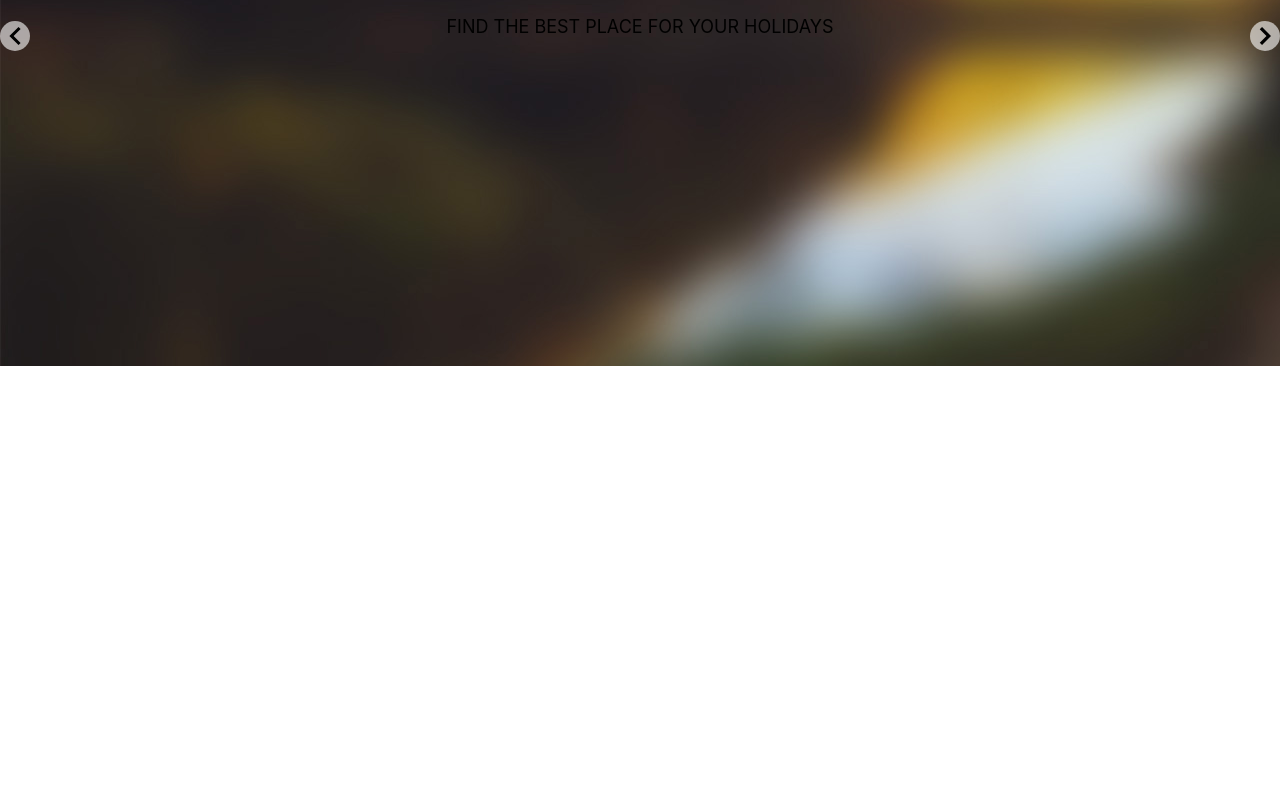
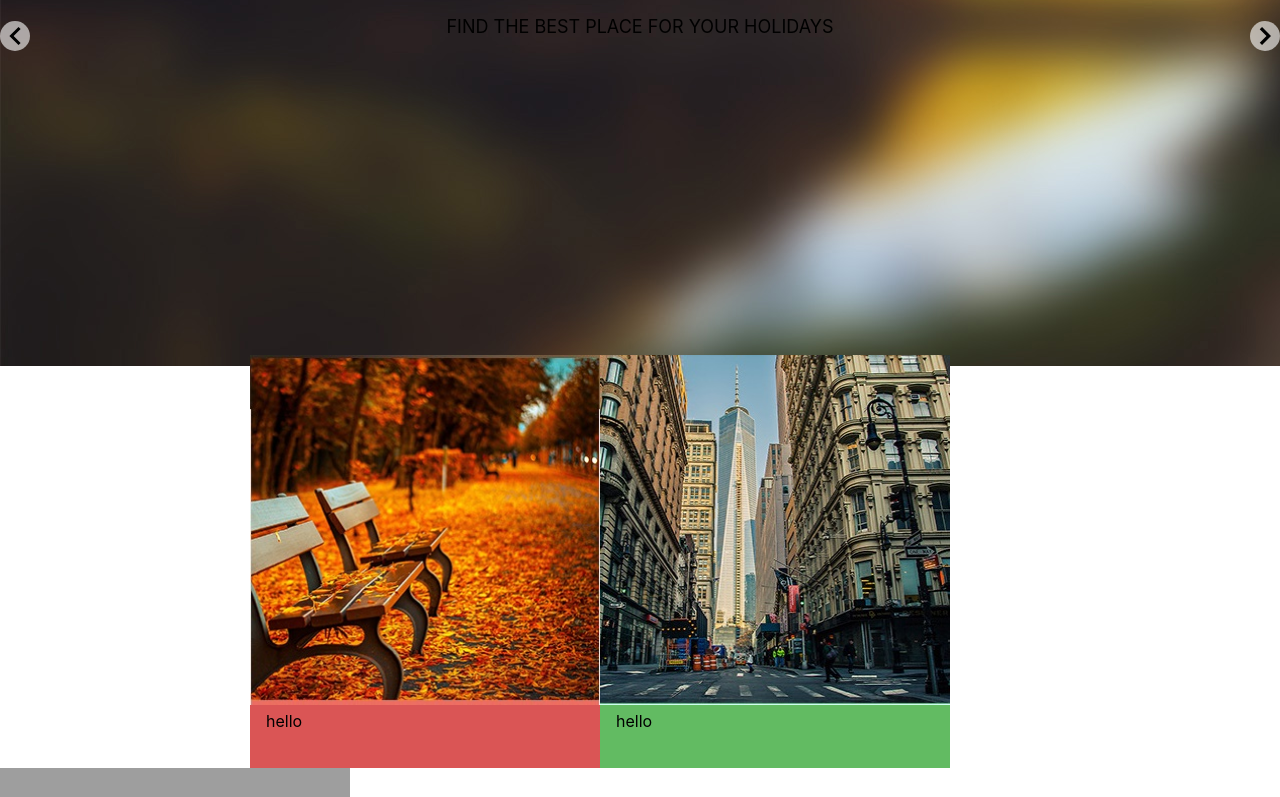
Before and after one commit to AntCon97/travel, a React (Create React App) app: page / in a window 1280 px wide. Shown: the part 369-1166 px from the top of the page. Before the commit the page ends 800 px from the top, so only its background shows below. Built offline with nearby package versions, Linux system fonts and the light colour scheme; grey boxes are pictures that could not be loaded.

Commit message:
cards set up

```diff
--- a/src/component/slideshow/slideshow.jsx
+++ b/src/component/slideshow/slideshow.jsx
@@ -8,7 +8,7 @@ import pic3 from './../../assets/banner-3.jpg';
 
 const Slideshow = () => {
   return (
-    <div>
+    <div className='under'>
       <Fade>
         <div className='each-slide'>
           <img src={pic1} alt='pic1' />
--- a/src/component/slideshow/slideshow.styles.scss
+++ b/src/component/slideshow/slideshow.styles.scss
@@ -39,3 +39,8 @@
   font-size: 18px;
   color: black;
 }
+
+.under {
+  z-index: -1;
+  position: relative;
+}
--- /dev/null
+++ b/src/pages/home/home.styles.scss
@@ -0,0 +1,40 @@
+.card1 {
+  display: inline-block;
+  padding-bottom: 35px;
+  background-color: rgb(218, 85, 85);
+}
+.card2 {
+  display: inline-block;
+  padding-bottom: 35px;
+  background-color: rgb(98, 187, 98);
+}
+.card3 {
+  display: inline-block;
+  padding-bottom: 35px;
+  background-color: rgb(214, 214, 81);
+}
+
+.container {
+  padding: 2px 16px;
+}
+
+.over {
+  float: left;
+
+  margin-top: -15px;
+}
+
+.pic {
+  width: 350px;
+  height: 350px;
+}
+
+.cc1 {
+  display: inline;
+  padding-left: 250px;
+  padding-bottom: 150px;
+}
+
+.second {
+  background-color: rgb(185, 185, 185);
+}
--- a/src/pages/home/homepage.jsx
+++ b/src/pages/home/homepage.jsx
@@ -1,5 +1,9 @@
 import React from 'react';
 import Slideshow from './../../component/slideshow/slideshow';
+import './home.styles.scss';
+import pic1 from './../../assets/tours-02.jpg';
+import pic2 from './../../assets/tours-01.jpg';
+import pic3 from './../../assets/london.jpg';
 
 class HomePage extends React.Component {
   constructor() {
@@ -14,7 +18,32 @@ class HomePage extends React.Component {
   render() {
     return (
       <div>
-        <Slideshow />
+        <Slideshow className='slide' />
+
+        <div className='second'>
+          <div className='over'>
+            <div className='cc1'>
+              <div className='card1'>
+                <img src={pic1} alt='pic1' className='pic' />
+                <div className='container'>
+                  <span>hello</span>
+                </div>
+              </div>
+            </div>
+            <div className='card2'>
+              <img src={pic2} alt='pic2' className='pic' />
+              <div className='container'>
+                <span>hello</span>
+              </div>
+            </div>
+            <div className='card3'>
+              <img src={pic3} alt='pic3' className='pic' />
+              <div className='container'>
+                <span>hello</span>
+              </div>
+            </div>
+          </div>
+        </div>
       </div>
     );
   }
```
Also changed, not shown: 2 other files (tests, documents, lock files or other folders).
